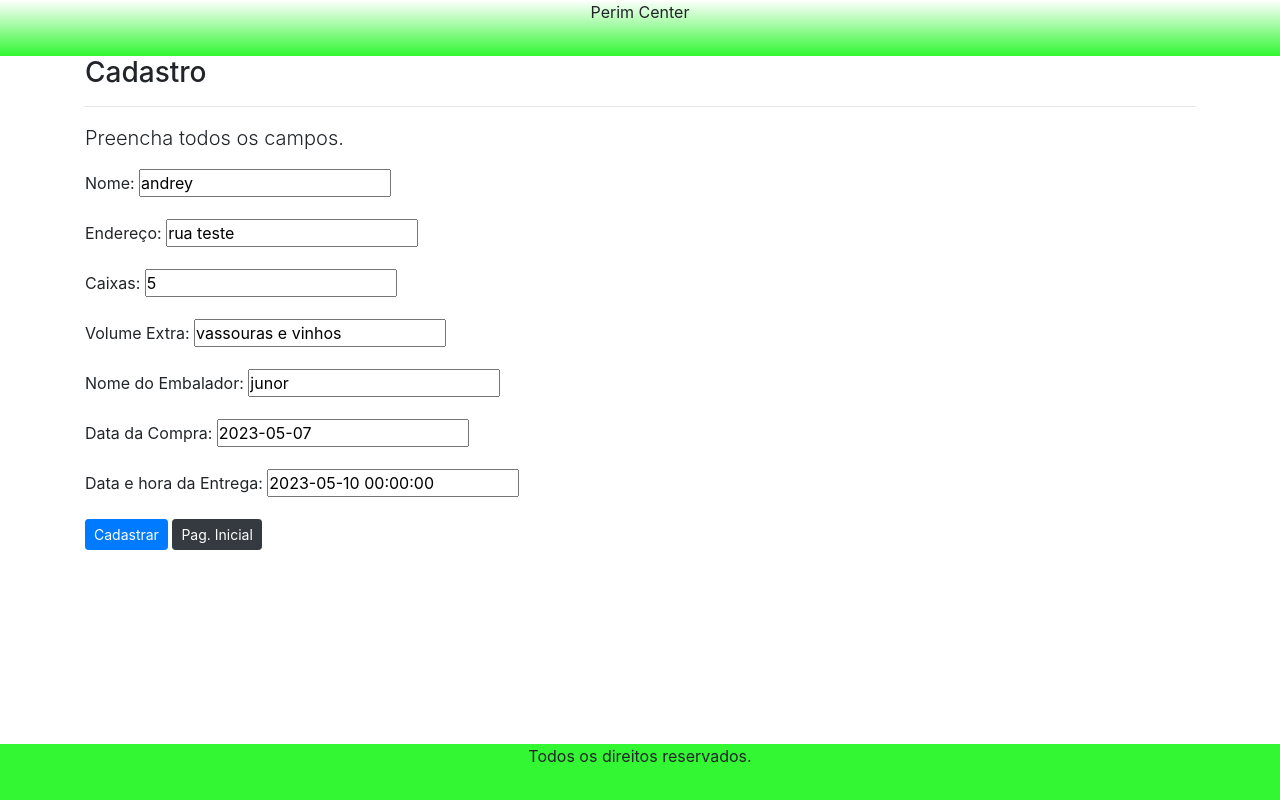
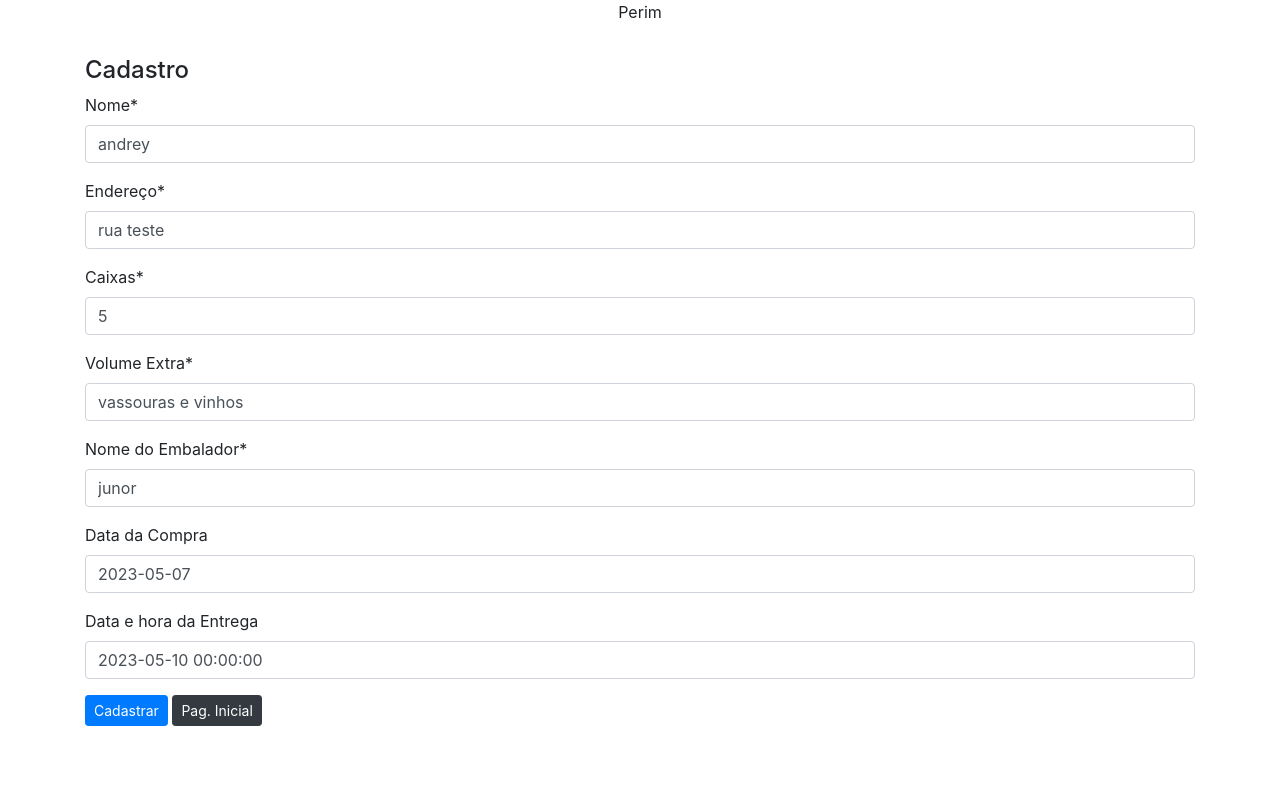
Before and after one commit to andreycoutt/PerimCenter, a Django app: page /editar/entrega/4/ in a window 1280 px wide. Run offline with Django 4.2, Linux system fonts and the light colour scheme; data comes from the database, SQL or seed files in the repository; both versions use the stored data as it was after the commit; some libraries are stand-ins or nearby versions.

Commit message:
ultimos ajuster no visual do app

```diff
--- a/cadastros/templates/cadastros/form-excluir.html
+++ b/cadastros/templates/cadastros/form-excluir.html
@@ -1,7 +1,7 @@
 {% load static %}
 
 <!DOCTYPE html>
-<html lang="en">
+<html lang="pt-br">
 <head>
     <meta charset="UTF-8">
     <meta http-equiv="X-UA-Compatible" content="IE=edge">
--- a/cadastros/templates/cadastros/form.html
+++ b/cadastros/templates/cadastros/form.html
@@ -1,4 +1,6 @@
 {% load static %}
+
+{% load crispy_forms_tags %}
 <!DOCTYPE html>
 <html lang="pt-br">
 <head>
@@ -8,26 +10,20 @@
     <title>Cadastro</title>
     <link rel="stylesheet" type="text/css" href="{% static 'css/cadastros.css' %}">
     <link rel="stylesheet" href="https://cdn.jsdelivr.net/npm/bootstrap@4.3.1/dist/css/bootstrap.min.css" integrity="sha384-ggOyR0iXCbMQv3Xipma34MD+dH/1fQ784/j6cY/iJTQUOhcWr7x9JvoRxT2MZw1T" crossorigin="anonymous">
+
 </head>
 <body>
     <main>
-        <header>Perim Center</header>
-
-
+        <header>Perim</header>
 
 <div class="container">
 <form action="" method="POST">
 
-    <h3>Cadastro</h3>
-    <hr>
-<p class="lead">
-     Preencha todos os campos.
-</p>
-
+    <h4>Cadastro</h3>
 
     {% csrf_token %}
 
-    {{ form.as_p }}
+    {{ form|crispy }}
 
     <button type="submit" class="btn btn-primary btn-sm">Cadastrar</button>
     <a href="{% url 'inicio' %}" class="btn btn-dark btn-sm" >Pag. Inicial</a>
@@ -36,7 +32,6 @@
 </form>
 </div>
     </main>
-    <footer>Todos os direitos reservados.</footer>
 
 </body>
 </html>
--- a/cadastros/templates/cadastros/listas/entrega.html
+++ b/cadastros/templates/cadastros/listas/entrega.html
@@ -1,4 +1,5 @@
 {% load static %}
+
 
 <!DOCTYPE html>
 <html lang="pt-br">
--- a/static/css/cadastros.css
+++ b/static/css/cadastros.css
@@ -9,14 +9,10 @@ body {
 
 header {
 
-    background: linear-gradient(rgb(255, 255, 255),rgb(50, 247, 50));
+    background: linear-gradient(rgb(255, 255, 255),rgb(255, 255, 255));
 
 }
 
-footer {
-    background-color: rgb(50, 247, 50);
-   /* bottom: 0; */
-}
 
 header,
 footer {
@@ -27,7 +23,6 @@ footer {
     text-align: center;
    /* position: absolute;
     width: 100%; */
-
 }
 
 main {
```
Also changed, not shown: Perim/settings.py (+7 -0 lines), db.sqlite3.
